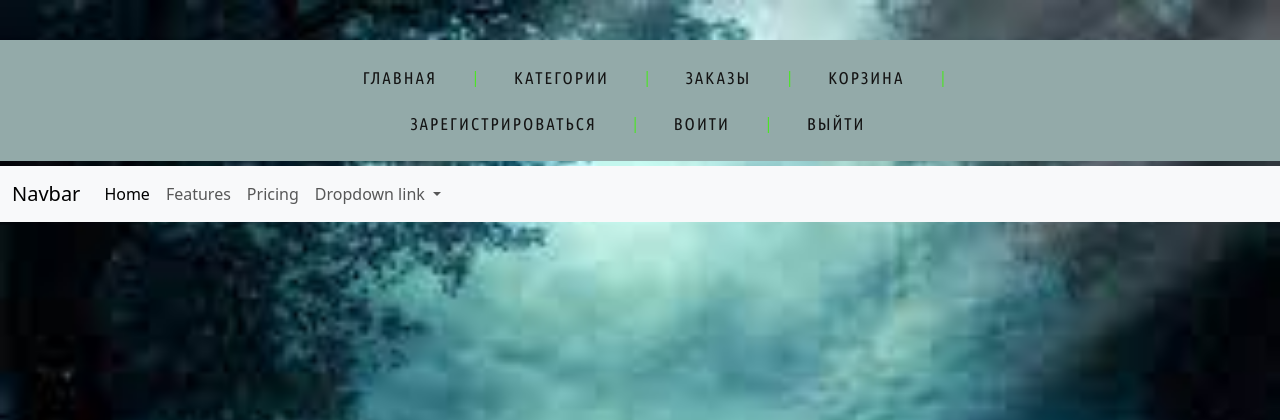
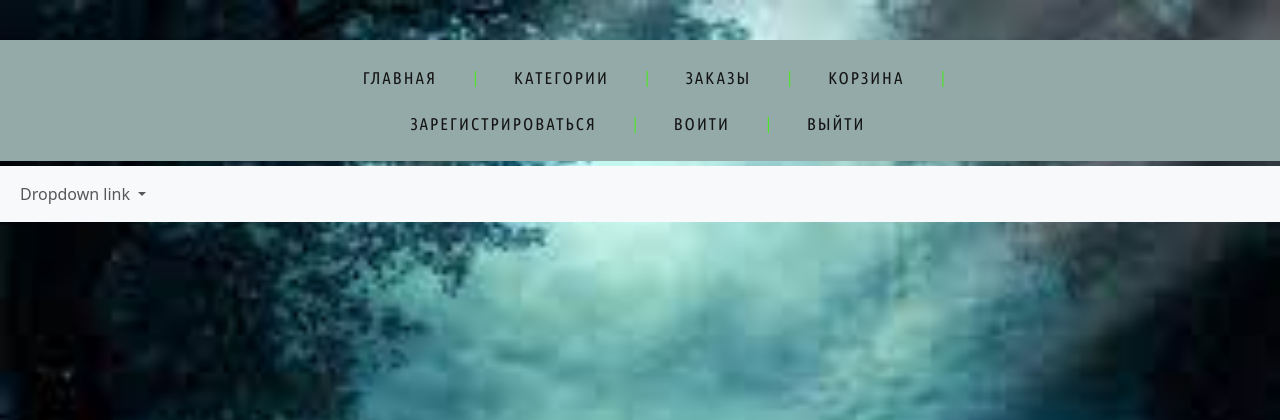
Before and after one commit to NovozhilovAV/shop_market, a Django app: page / in a window 1280 px wide. Shown: the top 420 px of the page. Run offline with Django 4.2, Linux system fonts and the light colour scheme.

Commit message:
refresh project 30/08/23

```diff
--- a/products/templates/products/index.html
+++ b/products/templates/products/index.html
@@ -8,21 +8,13 @@
 
 <nav class="navbar navbar-expand-lg bg-body-tertiary">
   <div class="container-fluid">
-    <a class="navbar-brand" href="#">Navbar</a>
+
     <button class="navbar-toggler" type="button" data-bs-toggle="collapse" data-bs-target="#navbarNavDropdown" aria-controls="navbarNavDropdown" aria-expanded="false" aria-label="Toggle navigation">
       <span class="navbar-toggler-icon"></span>
     </button>
     <div class="collapse navbar-collapse" id="navbarNavDropdown">
       <ul class="navbar-nav">
-        <li class="nav-item">
-          <a class="nav-link active" aria-current="page" href="#">Home</a>
-        </li>
-        <li class="nav-item">
-          <a class="nav-link" href="#">Features</a>
-        </li>
-        <li class="nav-item">
-          <a class="nav-link" href="#">Pricing</a>
-        </li>
+
         <li class="nav-item dropdown">
           <a class="nav-link dropdown-toggle" href="#" role="button" data-bs-toggle="dropdown" aria-expanded="false">
             Dropdown link
--- a/products/templates/products/pass.py
+++ /dev/null
@@ -1 +0,0 @@
-# заглушка для проверки
```
